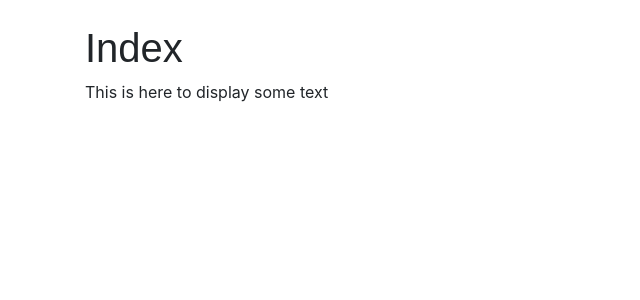
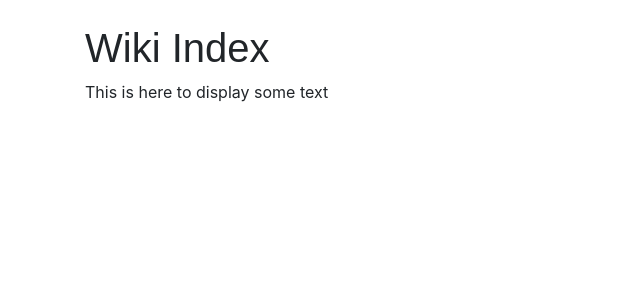
Before and after one commit to NathanMace7/Wiki, a Django app: page /wiki/ in a window 1280 px wide. Shown: the top 300 px of the page, without its empty margins (0-640 px from the left). Run offline with Django 3.2, Linux system fonts and the light colour scheme; some libraries are stand-ins or nearby versions; some web fonts are replaced.

Commit message:
Added Wiki

```diff
--- a/mysite/wiki/templates/wiki/index.html
+++ b/mysite/wiki/templates/wiki/index.html
@@ -1,4 +1,3 @@
-
 {% load static %}
 <!DOCTYPE html>
 <html>
@@ -8,7 +7,7 @@
                 integrity="sha384-ggOyR0iXCbMQv3Xipma34MD+dH/1fQ784/j6cY/iJTQUOhcWr7x9JvoRxT2MZw1T" crossorigin="anonymous">
             <link rel="stylesheet" type="text/css" href="{% static 'wiki/style.css' %}">
             <link href="https://fonts.googleapis.com/css?family=Days+One" rel="stylesheet"><br>
-            <h1>Index</h1>
+            <h1>Wiki Index</h1>
         </header>
     </head>
 
--- a/mysite/wiki/views.py
+++ b/mysite/wiki/views.py
@@ -9,8 +9,6 @@ class IndexView(generic.ListView):
     def get_queryset(self):
         return Page.objects.all()
 
-
-
 class DetailView(generic.DetailView):
     model = Page
     template_name = 'wiki/detail.html'
```
Also changed, not shown: mysite/db.sqlite3.
